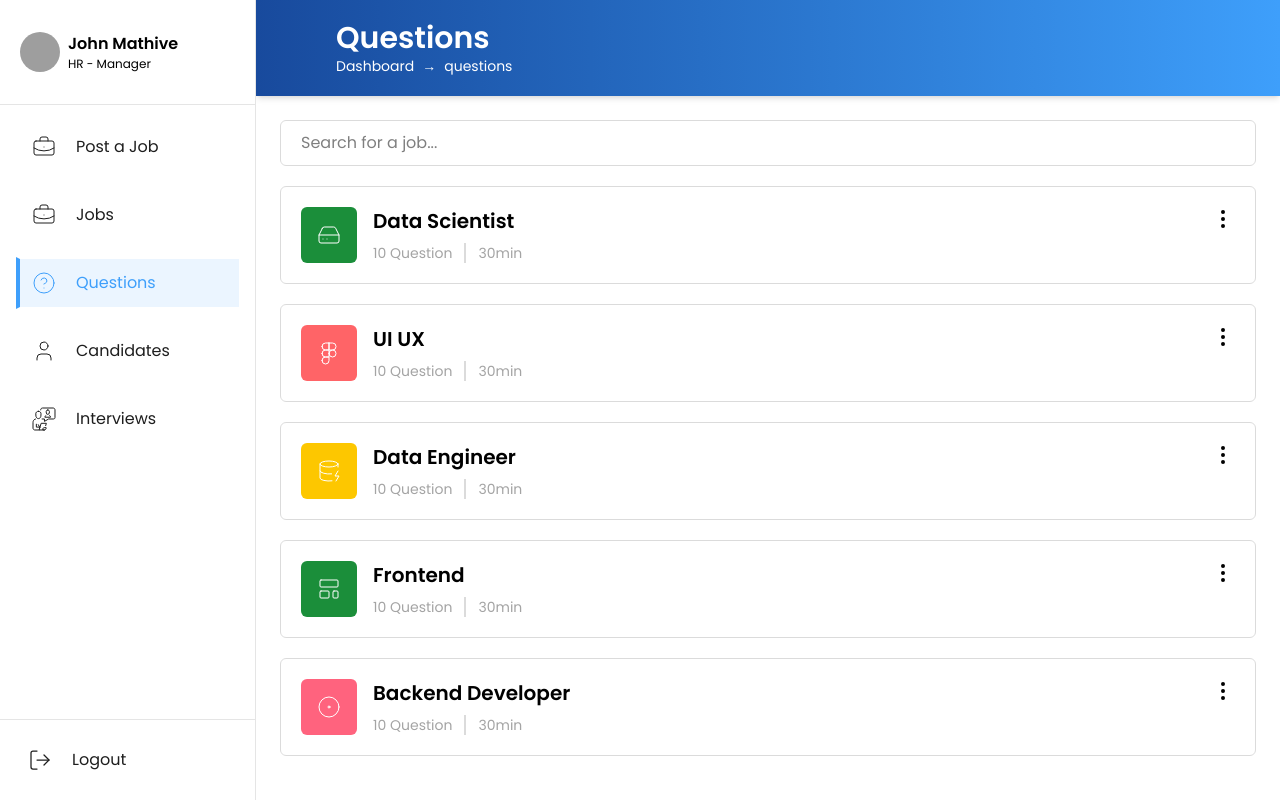
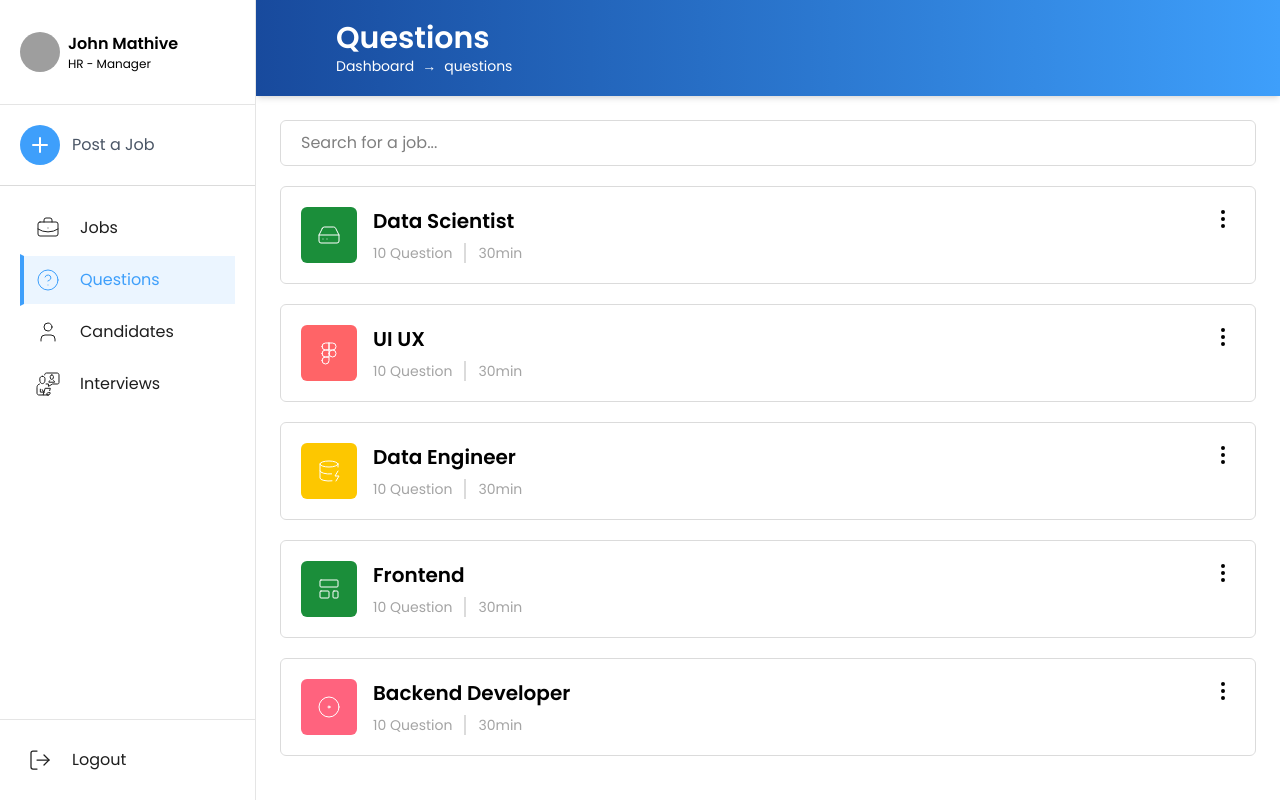
Before and after one commit to Nanthakumar-Cueverz/Job-Dashboard-Management, a React (Vite) app: page /interviewai/questions in a window 1280 px wide. Built offline with nearby package versions, Linux system fonts and the light colour scheme; grey boxes are pictures that could not be loaded.

Commit message:
Sidebar Post a job Button design completed

```diff
--- a/src/components/ui/SideBar.jsx
+++ b/src/components/ui/SideBar.jsx
@@ -1,4 +1,5 @@
 import React, { useState } from 'react';
+import { Plus } from 'lucide-react';
 import { useLocation, useNavigate } from 'react-router-dom';
 import X from '@icons/x.svg?react';
 import Jobs from '@icons/briefcase-business.svg?react';
@@ -9,7 +10,6 @@ import Logout from '@icons/log-out.svg?react';
 import profile from '@images/profile.jpg';
 
 const menuItems = [
-    { name: 'Post a Job', icon: Jobs, path: '/create-job' },
     { name: 'Jobs', icon: Jobs, path: '/' },
     { name: 'Questions', icon: Questions, path: '/questions' },
     { name: 'Candidates', icon: Candidates, path: '/candidates' },
@@ -26,7 +26,7 @@ const SideBar = ({ isOpen, setIsOpen }) => {
         navigate('/login');
         setIsOpen(false);
     };
-
+    const isActivePostJob = location.pathname === '/create-job';
     return (
         <div
             className={`fixed inset-y-0 z-50 left-0 w-64 bg-white border-r border-neutral-200 h-screen transition-transform duration-300 ease-in-out lg:relative lg:translate-x-0
@@ -47,9 +47,27 @@ const SideBar = ({ isOpen, setIsOpen }) => {
             </div>
 
             {/* Sidebar Links */}
-            <nav className='p-4 space-y-4'>
+            <nav className='space-y-4'>
+                <button
+                    onClick={() => {
+                        navigate('/create-job');
+                        setIsOpen(false);
+                    }}
+                    className={`flex items-center gap-x-3 py-5 px-5 border-b w-full border-border-primary transition-colors
+                        ${
+                            isActivePostJob
+                                ? ' text-primary font-medium'
+                                : 'hover:bg-gray-100 text-gray-600'
+                        }`}
+                >
+                    <Plus className={`rounded-full h-10 w-10 p-2 bg-primary text-white`} />
+                    <span className={`${isActivePostJob ? 'text-primary' : 'text-gray-600'}`}>
+                        Post a Job
+                    </span>
+                </button>
+                <div className='px-5'>
                     {menuItems.map((item, index) => {
-                    const isActive = location.pathname === item.path;
+                        const isActiveInner = location.pathname === item.path;
                         return (
                             <button
                                 key={index}
@@ -58,7 +76,7 @@ const SideBar = ({ isOpen, setIsOpen }) => {
                                     setIsOpen(false);
                                 }}
                                 className={`flex items-center border-l-4 space-x-5 p-3 transition-colors border-y-transparent hover:border-y-transparent w-full  ${
-                                isActive
+                                    isActiveInner
                                         ? 'bg-blue-background text-primary border-y-2 border-y-white'
                                         : 'text-primary-gray hover:bg-blue-background border-y-2 hover:text-primary border-transparent hover:border-l-primary'
                                 }`}
@@ -68,6 +86,7 @@ const SideBar = ({ isOpen, setIsOpen }) => {
                             </button>
                         );
                     })}
+                </div>
             </nav>
 
             {/* Logout Button */}
```
Lines whose indentation alone changed are shown as unchanged.
